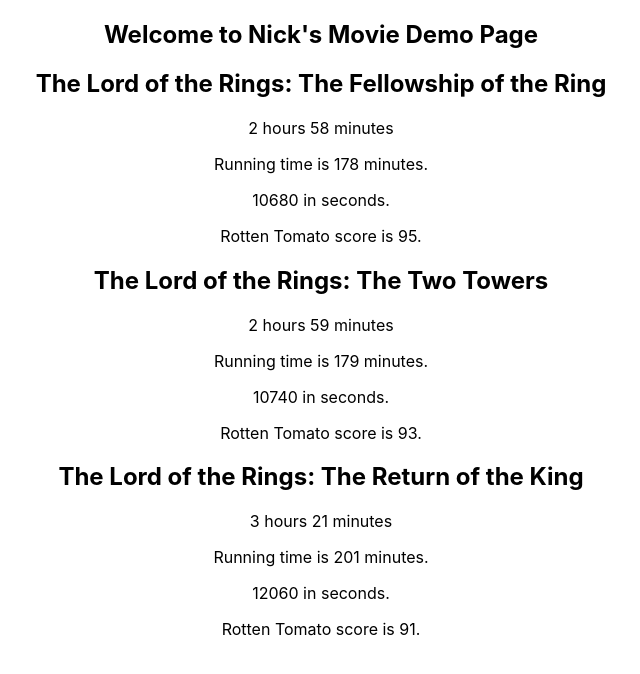
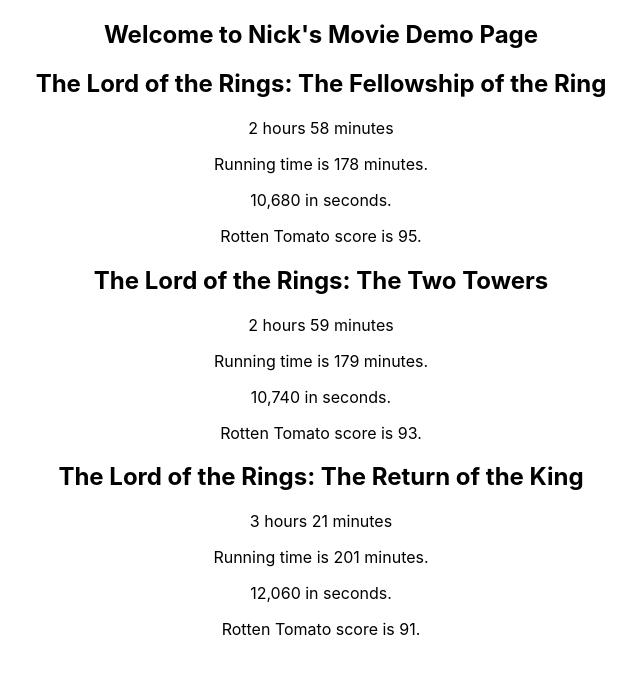
Before and after one commit to nicklonz/GA_Projects, a React (Create React App) app in the folder lord-of-the-rings/: page / in a window 1280 px wide. Shown: the top 674 px of the page, without its empty margins (319-959 px from the left). Built offline with nearby package versions, Linux system fonts and the light colour scheme.

Commit message:
fixed comma dilemma

```diff
--- a/lord-of-the-rings/src/Movie.js
+++ b/lord-of-the-rings/src/Movie.js
@@ -8,7 +8,7 @@
         <h2>The Lord of the Rings: {this.props.title}</h2>
         <p>{this.props.hours} hours {this.props.minutes} minutes</p>
         <p>Running time is {this.props.totalmin} minutes.</p>
-        <p>{this.props.totalsec} in seconds.</p>
+        <p>{this.props.totalsec.toLocaleString()} in seconds.</p>
         <p>Rotten Tomato score is {this.props.tomato}.</p>
       </div>
     )
```
